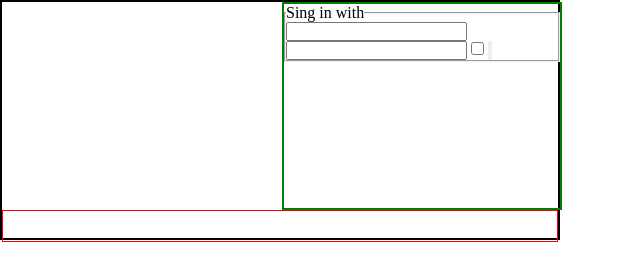
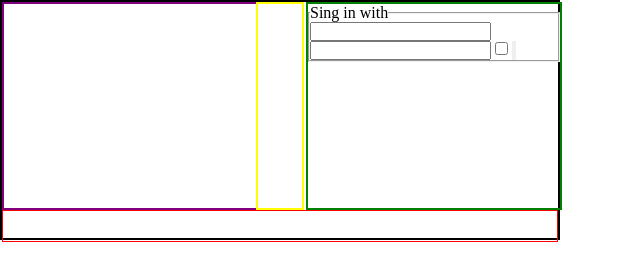
Before and after one commit to CristoforosChoras/login-CristoforosChoras-login-assigment, a plain HTML site: page index.html in a window 1280 px wide. Shown: the whole page, without its empty margins (0-640 px from the left). Drawn offline with Linux system fonts and the light colour scheme.

Commit message:
container sizing part2

```diff
--- a/css/style.css
+++ b/css/style.css
@@ -16,10 +16,20 @@
 .right-container{
     border: 2px solid green;
     position: relative;
-    left: 17.5rem;
-    width: 17.5rem;
+    left: 19rem;
+    width: 16rem;
     height: 13rem;
 }
 .left-container{
-
+    border: 2px solid purple;
+    position: absolute;
+    width: 16rem;
+    height: 13rem;
 }
+.middle-container{
+    border: 2px solid yellow;
+    position: absolute;
+    left: 16rem;
+    width: 3rem;
+    height: 13rem;
+}
```
